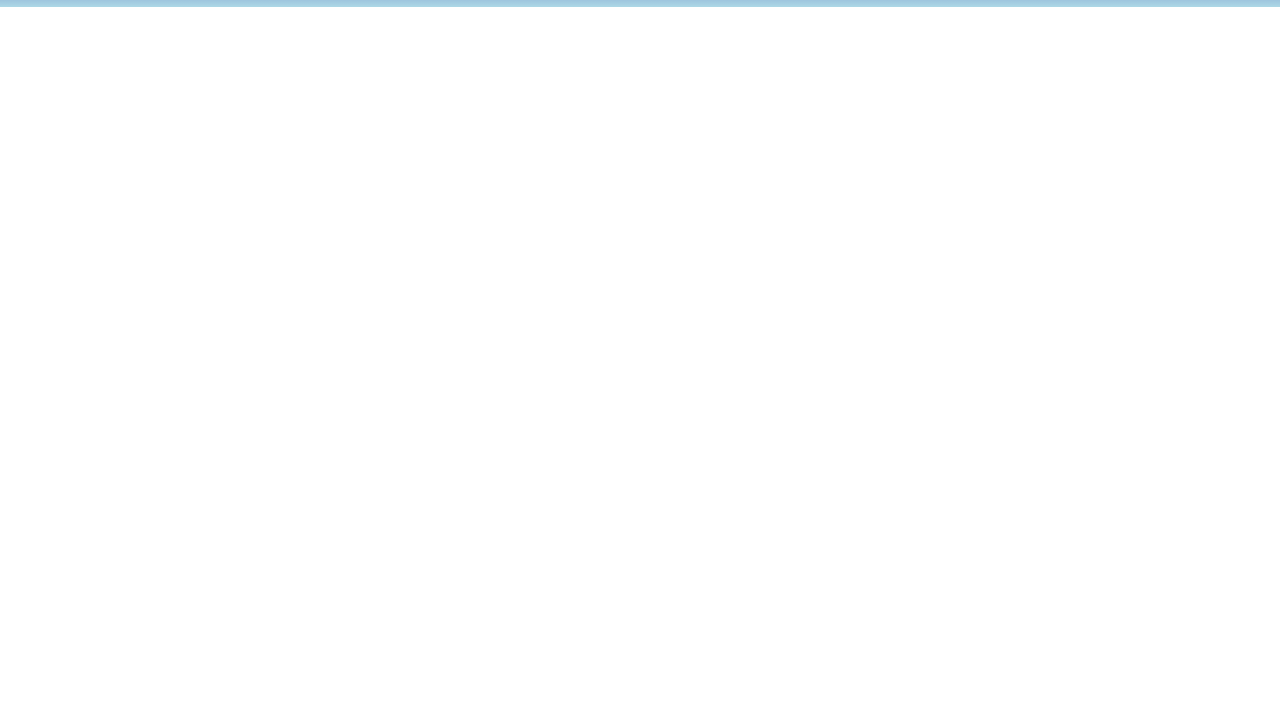
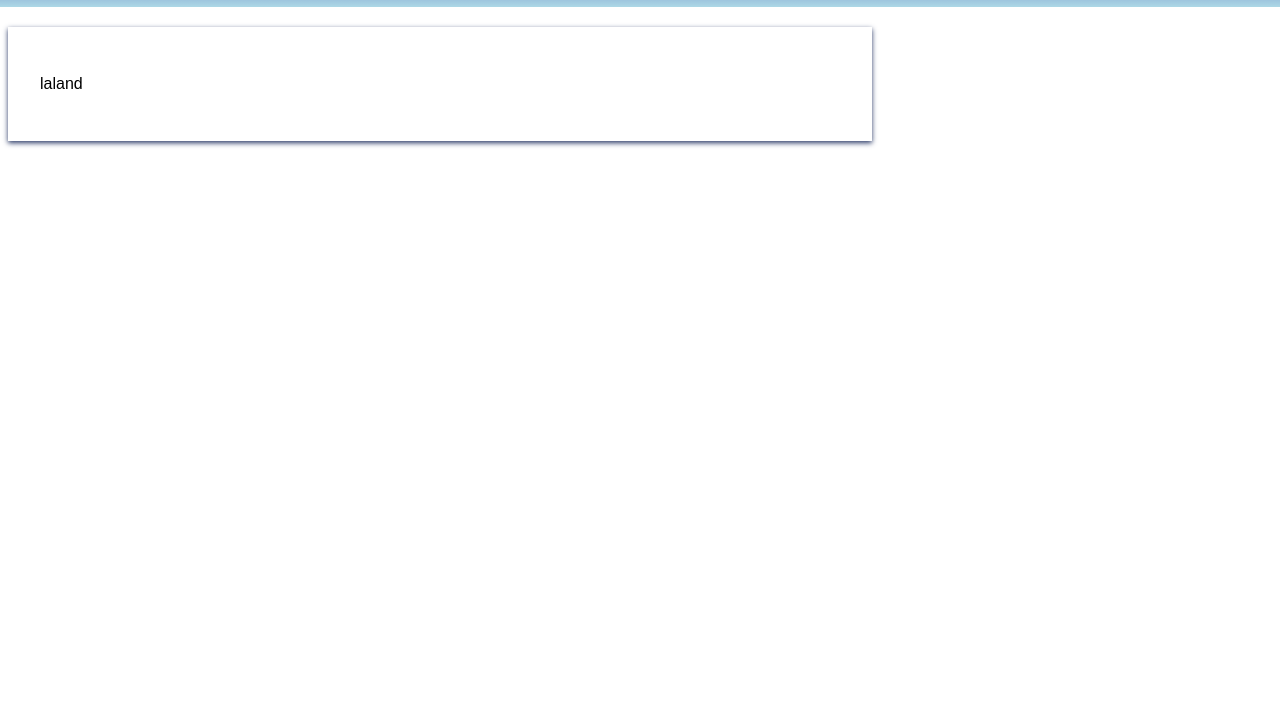
Before and after one commit to lumalopees/task-list, a plain HTML site: page index.html in a window 1280 px wide. Shown: the part 73-800 px from the top of the page. Drawn offline with Linux system fonts and the light colour scheme.

Commit message:
shower brk

```diff
--- a/index.html
+++ b/index.html
@@ -7,8 +7,13 @@
   <title>Task List</title>
 </head>
 <body>
+
   <header class="header">
     <h1>My task list</h1>
   </header>
+
+  <section class="main-container">
+    <p>laland</p>
+  </section>
 </body>
 </html>
--- a/style.css
+++ b/style.css
@@ -12,3 +12,10 @@ body {
   text-align: center;
   font-weight: bold;
 }
+
+.main-container {
+  max-width: 800px;
+  padding: 2em;
+  margin-top: 100px;
+  box-shadow: 0 2px 5px rgb(43, 58, 103);
+}
```
